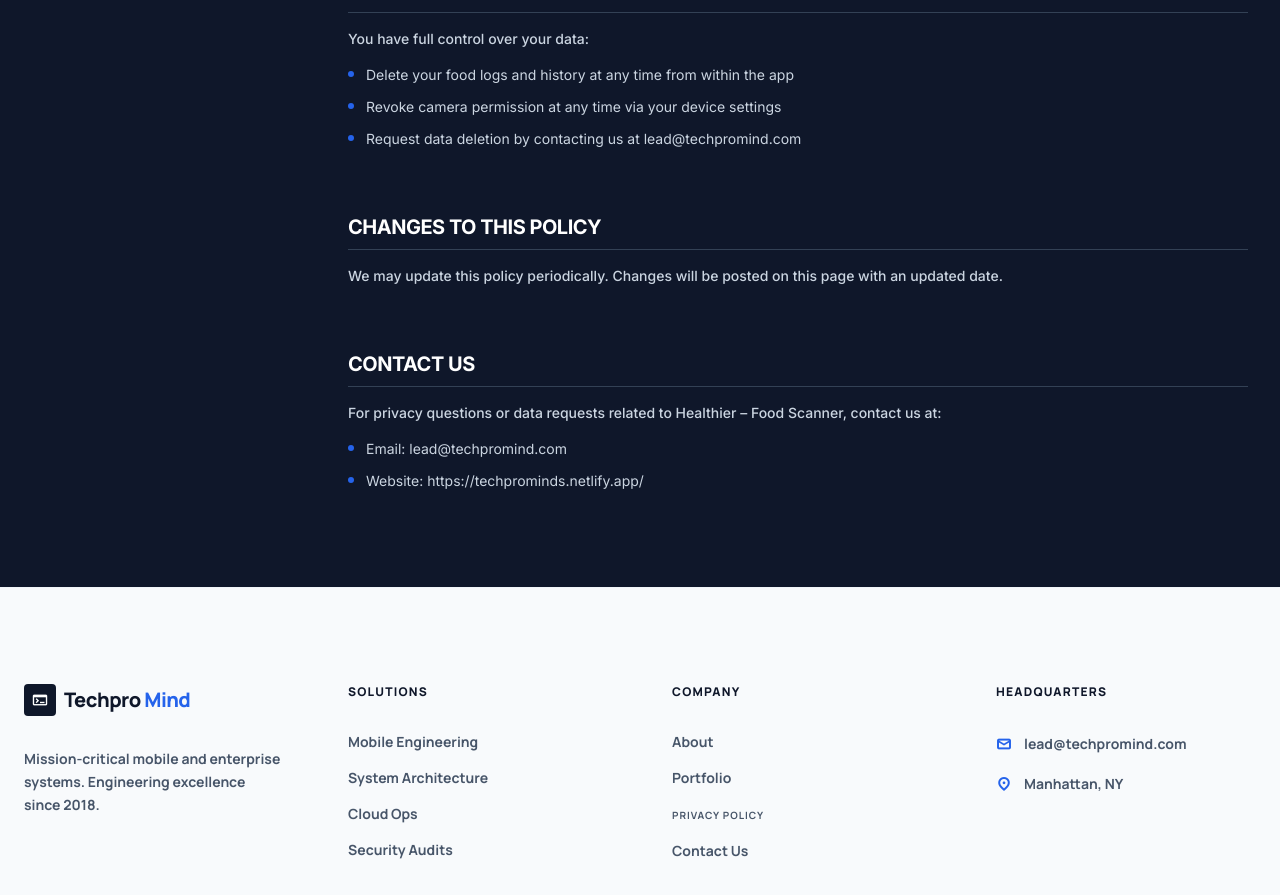
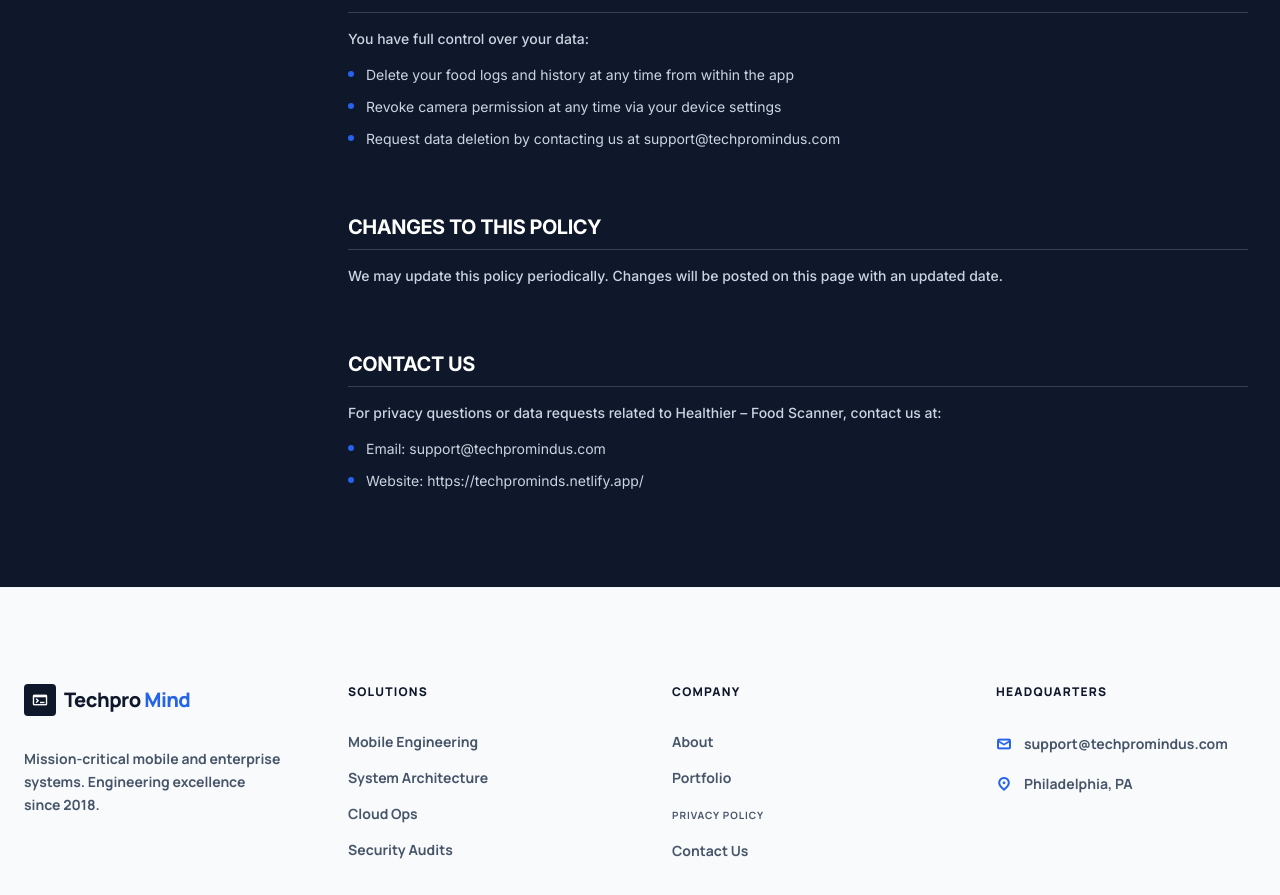
Before and after one commit to murugesh83/Techprominds, a React (Vite) app: page /privacypolicy/healthier in a window 1280 px wide. Shown: the part 2148-3043 px from the top of the page. Built offline with nearby package versions, Linux system fonts and the light colour scheme.

Commit message:
Update support email and headquarters location

```diff
--- a/components/AIConsultant.tsx
+++ b/components/AIConsultant.tsx
@@ -40,7 +40,7 @@ const AIConsultant: React.FC = () => {
       const aiText = response.text || 'Thinking...';
       setMessages(prev => [...prev, { role: 'assistant', content: aiText }]);
     } catch (error) {
-      setMessages(prev => [...prev, { role: 'assistant', content: 'Our technical lines are busy. Email contact@techpromind.com.' }]);
+      setMessages(prev => [...prev, { role: 'assistant', content: 'Our technical lines are busy. Email support@techpromindus.com.' }]);
     } finally {
       setIsLoading(false);
     }
--- a/components/Footer.tsx
+++ b/components/Footer.tsx
@@ -35,7 +35,7 @@ const Footer: React.FC = () => {
               <li><a className="hover:text-primary transition-colors" href="/#about">About</a></li>
               <li><a className="hover:text-primary transition-colors" href="/#portfolio">Portfolio</a></li>
               <li><Link to="/privacypolicy" target="_blank" rel="noopener noreferrer" className="hover:text-primary transition-colors text-left uppercase text-[10px] tracking-widest">Privacy Policy</Link></li>
-              <li><a className="hover:text-primary transition-colors" href="mailto:lead@techpromind.com">Contact Us</a></li>
+              <li><a className="hover:text-primary transition-colors" href="mailto:support@techpromindus.com">Contact Us</a></li>
             </ul>
           </div>
 
@@ -44,11 +44,11 @@ const Footer: React.FC = () => {
             <ul className="space-y-4 text-sm font-bold text-text-muted">
               <li className="flex items-center gap-3">
                 <span className="material-symbols-outlined text-primary text-base font-bold">mail</span>
-                lead@techpromind.com
+                support@techpromindus.com
               </li>
               <li className="flex items-center gap-3">
                 <span className="material-symbols-outlined text-primary text-base font-bold">location_on</span>
-                Manhattan, NY
+                Philadelphia, PA
               </li>
             </ul>
           </div>
--- a/components/HealthierPrivacyPolicy.tsx
+++ b/components/HealthierPrivacyPolicy.tsx
@@ -81,7 +81,7 @@ const sections = [
     items: [
       'Delete your food logs and history at any time from within the app',
       'Revoke camera permission at any time via your device settings',
-      'Request data deletion by contacting us at lead@techpromind.com',
+      'Request data deletion by contacting us at support@techpromindus.com',
     ],
     listType: 'bullet' as const,
   },
@@ -95,7 +95,7 @@ const sections = [
     title: 'Contact Us',
     content: 'For privacy questions or data requests related to Healthier – Food Scanner, contact us at:',
     items: [
-      'Email: lead@techpromind.com',
+      'Email: support@techpromindus.com',
       'Website: https://techprominds.netlify.app/',
     ],
     listType: 'bullet' as const,
--- a/constants.tsx
+++ b/constants.tsx
@@ -213,7 +213,7 @@ export const POLICY_SECTIONS: PolicySection[] = [
     subSections: [
       {
         title: 'Email',
-        content: 'lead@techpromind.com'
+        content: 'support@techpromindus.com'
       },
       {
         title: 'Website',
--- a/index-built.html
+++ b/index-built.html
@@ -398,11 +398,11 @@
                         <ul class="space-y-2.5 text-xs text-text-muted">
                             <li class="flex items-center gap-2">
                                 <span class="material-symbols-outlined text-primary text-sm">mail</span>
-                                lead@techpromind.com
+                                support@techpromindus.com
                             </li>
                             <li class="flex items-center gap-2">
                                 <span class="material-symbols-outlined text-primary text-sm">location_on</span>
-                                Manhattan, NY
+                                Philadelphia, PA
                             </li>
                         </ul>
                     </div>
```
